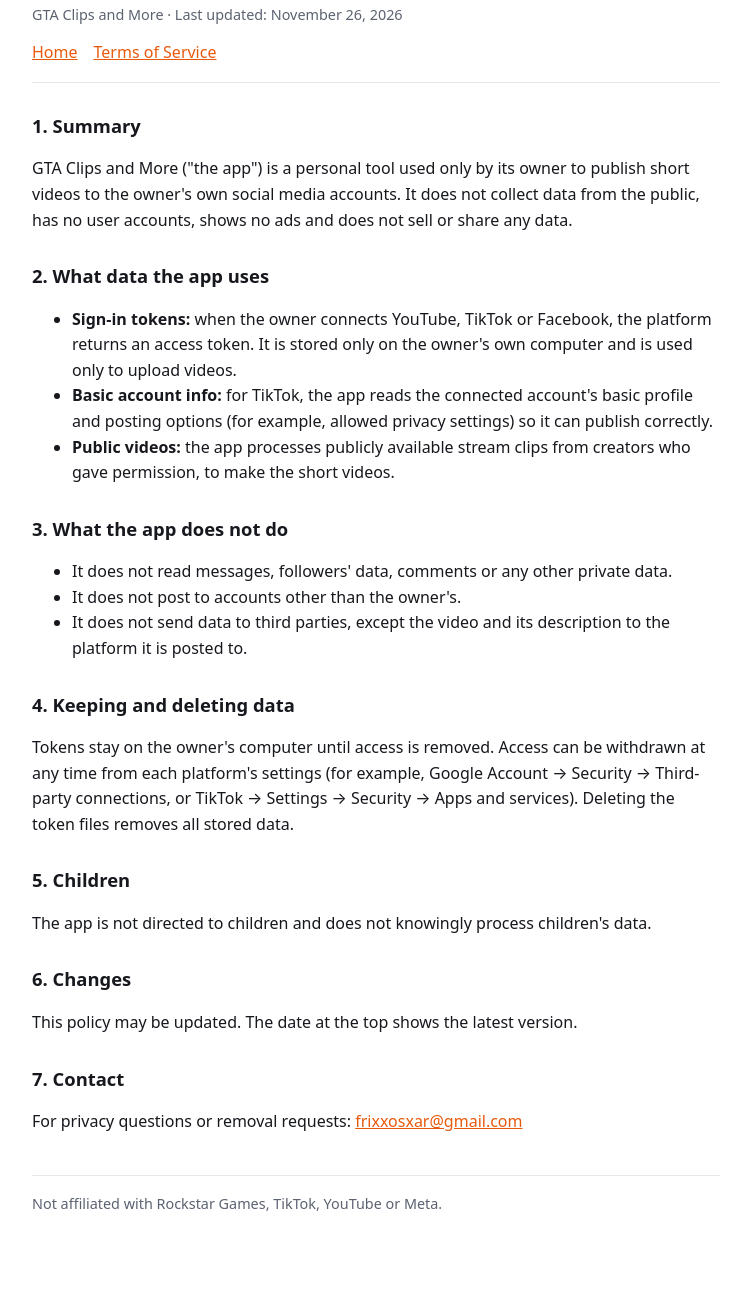
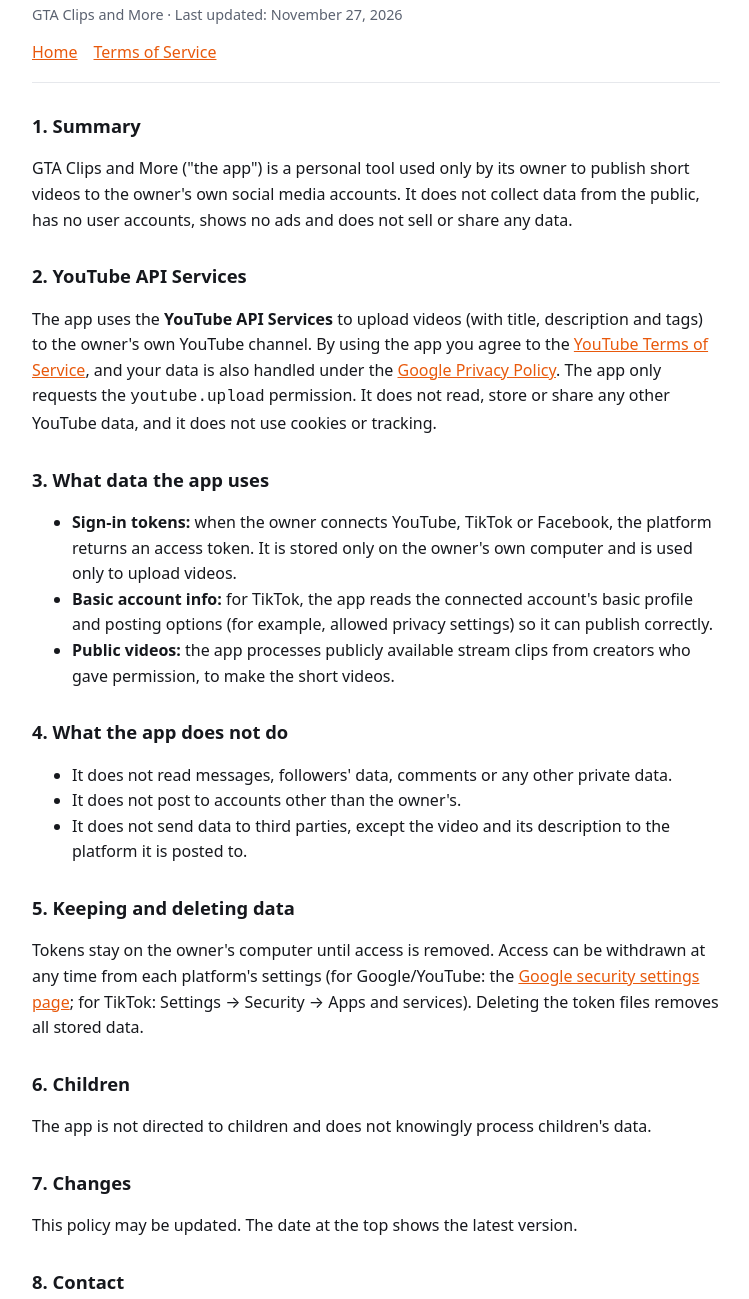
Before and after one commit to fr1x-zero/fr1x-zero.github.io, a plain HTML site: page privacy.html in a window 1280 px wide. Shown: the part 77-1376 px from the top of the page, without its empty margins (264-1013 px from the left). Before the commit the page ends 1340 px from the top, so only its background shows below. Drawn offline with Linux system fonts and the light colour scheme.

Commit message:
Add YouTube API Services disclosures
Co-Authored-By: Claude Opus 5.5 <noreply@anthropic.com>

```diff
--- a/privacy.html
+++ b/privacy.html
@@ -10,7 +10,7 @@
 <main>
   <header>
     <h1>Privacy Policy</h1>
-    <p class="muted">GTA Clips and More · Last updated: November 26, 2026</p>
+    <p class="muted">GTA Clips and More · Last updated: November 27, 2026</p>
     <nav><a href="index.html">Home</a><a href="terms.html">Terms of Service</a></nav>
   </header>
 
@@ -19,7 +19,15 @@
     owner's own social media accounts. It does not collect data from the public, has no user accounts,
     shows no ads and does not sell or share any data.</p>
 
-  <h2>2. What data the app uses</h2>
+  <h2>2. YouTube API Services</h2>
+  <p>The app uses the <strong>YouTube API Services</strong> to upload videos (with title, description and tags)
+    to the owner's own YouTube channel. By using the app you agree to the
+    <a href="https://www.youtube.com/t/terms">YouTube Terms of Service</a>, and your data is also handled under the
+    <a href="https://policies.google.com/privacy">Google Privacy Policy</a>.
+    The app only requests the <code>youtube.upload</code> permission. It does not read, store or share any other
+    YouTube data, and it does not use cookies or tracking.</p>
+
+  <h2>3. What data the app uses</h2>
   <ul>
     <li><strong>Sign-in tokens:</strong> when the owner connects YouTube, TikTok or Facebook, the platform returns
       an access token. It is stored only on the owner's own computer and is used only to upload videos.</li>
@@ -29,25 +37,26 @@
       permission, to make the short videos.</li>
   </ul>
 
-  <h2>3. What the app does not do</h2>
+  <h2>4. What the app does not do</h2>
   <ul>
     <li>It does not read messages, followers' data, comments or any other private data.</li>
     <li>It does not post to accounts other than the owner's.</li>
     <li>It does not send data to third parties, except the video and its description to the platform it is posted to.</li>
   </ul>
 
-  <h2>4. Keeping and deleting data</h2>
+  <h2>5. Keeping and deleting data</h2>
   <p>Tokens stay on the owner's computer until access is removed. Access can be withdrawn at any time from each
-    platform's settings (for example, Google Account → Security → Third-party connections, or TikTok →
+    platform's settings (for Google/YouTube: the
+    <a href="https://security.google.com/settings/security/permissions">Google security settings page</a>; for TikTok:
     Settings → Security → Apps and services). Deleting the token files removes all stored data.</p>
 
-  <h2>5. Children</h2>
+  <h2>6. Children</h2>
   <p>The app is not directed to children and does not knowingly process children's data.</p>
 
-  <h2>6. Changes</h2>
+  <h2>7. Changes</h2>
   <p>This policy may be updated. The date at the top shows the latest version.</p>
 
-  <h2>7. Contact</h2>
+  <h2>8. Contact</h2>
   <p>For privacy questions or removal requests: <a href="mailto:frixxosxar@gmail.com">frixxosxar@gmail.com</a></p>
 
   <footer class="muted">Not affiliated with Rockstar Games, TikTok, YouTube or Meta.</footer>
```
Also changed, not shown: index.html (+3 -0 lines).
